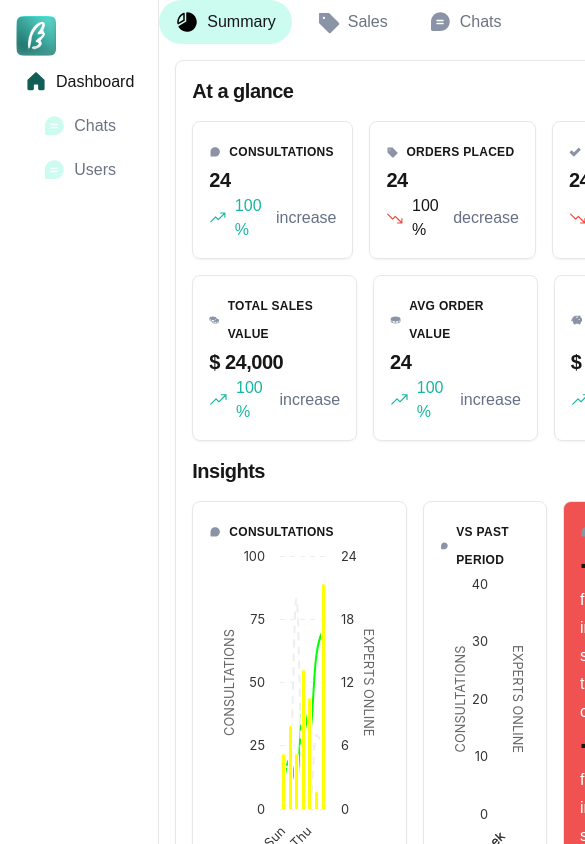
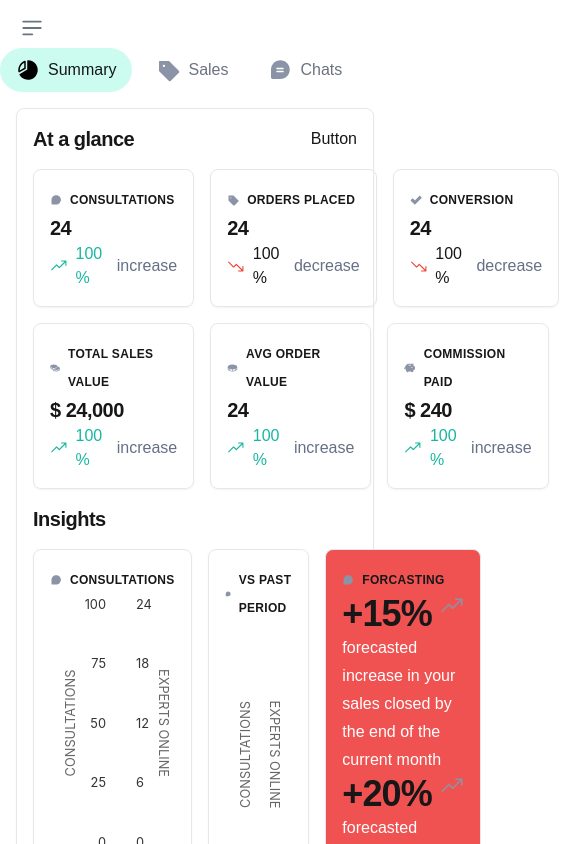
Before and after one commit to ashwaniarya/consultant-portal, a Next.js app: page / in a window 390 px wide. Shown: the top 844 px of the page, 585 px wide, since content can reach past the window. Built offline with nearby package versions, Linux system fonts and the light colour scheme.

Commit message:
feat : made sidebar at main content responsive

```diff
--- a/src/app/layout.tsx
+++ b/src/app/layout.tsx
@@ -28,10 +28,8 @@ export default function RootLayout({
       <body
         className={`${geistSans.variable} ${geistMono.variable} antialiased`}
       >
-        <main className="flex">
-          <SideBar />
-          <div className="flex-1">{children}</div>
-        </main>
+        <SideBar />
+        <div className="flex-1 sm:ml-64">{children}</div>
       </body>
     </html>
   );
--- a/src/components/SideBar.tsx
+++ b/src/components/SideBar.tsx
@@ -1,17 +1,19 @@
 "use client";
 
-import React from "react";
+import React, { useState } from "react";
 import BaseButton from "./Button";
 import Typography from "./Typography";
 import { usePathname } from "next/navigation";
 import Link from "next/link";
 import Image from "@/components/Image";
+
 interface SideBarProps {
   className?: string;
 }
 
 const SideBar: React.FC<SideBarProps> = ({ className = "" }) => {
   const pathname = usePathname();
+  const [isOpen, setIsOpen] = useState(false);
 
   const colors = {
     primary: "#115E56",
@@ -23,9 +25,41 @@ const SideBar: React.FC<SideBarProps> = ({ className = "" }) => {
     { icon: "chat", title: "Users", href: "/users" },
   ];
 
+  const toggleSidebar = () => {
+    setIsOpen(!isOpen);
+  };
+
+  const sidebarClass = isOpen ? "translate-x-0 " : "translate-x-[-300px] ";
+  console.log(sidebarClass);
   return (
+    <>
+      <button
+        data-drawer-target="default-sidebar"
+        data-drawer-toggle="default-sidebar"
+        aria-controls="default-sidebar"
+        type="button"
+        className="inline-flex items-center p-2 mt-2 ms-3 text-sm text-gray-500 rounded-lg sm:hidden hover:bg-gray-100 focus:outline-none focus:ring-2 focus:ring-gray-200 dark:text-gray-400 dark:hover:bg-gray-700 dark:focus:ring-gray-600"
+        onClick={toggleSidebar}
+      >
+        <span className="sr-only">Open sidebar</span>
+        <svg
+          className="w-6 h-6"
+          aria-hidden="true"
+          fill="currentColor"
+          viewBox="0 0 20 20"
+          xmlns="http://www.w3.org/2000/svg"
+        >
+          <path
+            clipRule="evenodd"
+            fillRule="evenodd"
+            d="M2 4.75A.75.75 0 012.75 4h14.5a.75.75 0 010 1.5H2.75A.75.75 0 012 4.75zm0 10.5a.75.75 0 01.75-.75h7.5a.75.75 0 010 1.5h-7.5a.75.75 0 01-.75-.75zM2 10a.75.75 0 01.75-.75h14.5a.75.75 0 010 1.5H2.75A.75.75 0 012 10z"
+          ></path>
+        </svg>
+      </button>
       <aside
-      className={`w-64 h-screen bg-white border-r border-gray-200 p-4 bg-primary  ${className}`}
+        id="default-sidebar"
+        className={`fixed top-0 left-0 z-40 w-64 h-screen transition-transform bg-white border-r border-gray-200 sm:translate-x-0 ${sidebarClass}`}
+        aria-label="Sidebar"
       >
         <nav className="flex flex-col gap-2">
           <div className="flex flex-col gap-2">
@@ -41,9 +75,12 @@ const SideBar: React.FC<SideBarProps> = ({ className = "" }) => {
                 variant="text"
                 as="a"
                 href={item.href}
-              className={`justify-start rounded-lg ${active ? "bg-white" : ""}`}
+                className={`justify-start rounded-lg ${
+                  active ? "bg-white" : ""
+                }`}
                 leftIcon={item.icon}
                 leftIconColor={active ? colors.primary : colors.secondary}
+                onClick={() => setIsOpen(false)}
               >
                 <Typography
                   variant="body"
@@ -56,6 +93,7 @@ const SideBar: React.FC<SideBarProps> = ({ className = "" }) => {
           })}
         </nav>
       </aside>
+    </>
   );
 };
 
```
Lines whose indentation alone changed are shown as unchanged.
